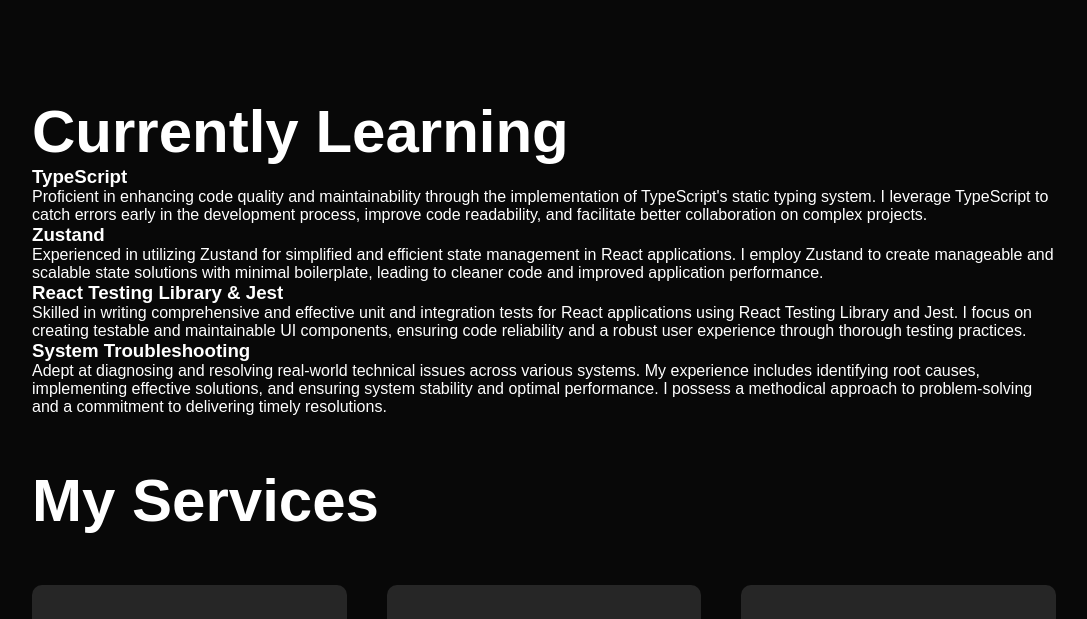
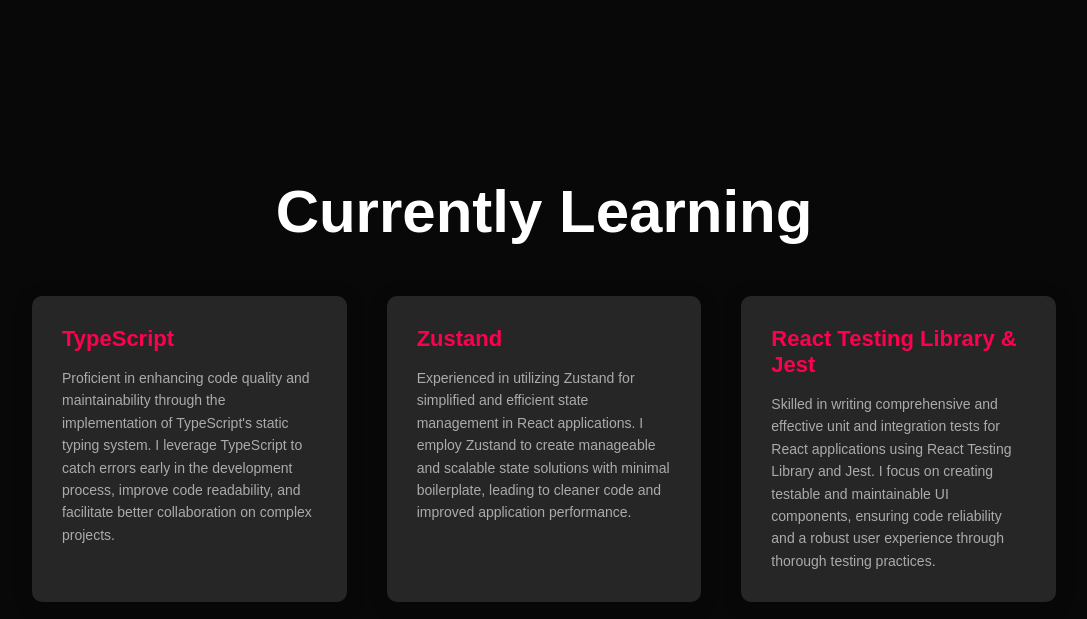
Before and after one commit to dipjee678/2nd-Protfolio, a plain HTML site: page index.html in a window 1280 px wide. Shown: the part 1371-1990 px from the top of the page, without its empty margins (96-1183 px from the left). Drawn offline with Linux system fonts and the light colour scheme.

Commit message:
Update style.css

```diff
--- a/style.css
+++ b/style.css
@@ -187,6 +187,57 @@ nav ul li a:hover::after{
     background: #ff004f;
     transform: translateY(-10px);
 }
+/* ----------- Currently Learning Section ----------- */
+#learning {
+    padding: 80px 0;
+    color: #fff;
+}
+
+#learning .sub-title {
+    font-size: 60px;
+    font-weight: 600;
+    text-align: center;
+    color: #fff;
+}
+
+.learning-items {
+    display: grid;
+    grid-template-columns: repeat(auto-fit, minmax(250px, 1fr));
+    grid-gap: 40px;
+    margin-top: 50px;
+
+}
+
+.learning-item {
+    background: #262626;
+    padding: 30px;
+    border-radius: 10px;
+    transition: background 0.5s, transform 0.5s;
+    box-shadow: 0 4px 20px rgba(0,0,0,0.2);
+}
+
+.learning-item h3 {
+    font-size: 22px;
+    color: #ff004f;
+    margin-bottom: 15px;
+}
+
+.learning-item p {
+    font-size: 14px;
+    color: #ababab;
+    line-height: 1.6;
+}
+
+.learning-item:hover {
+    background: #ff004f;
+    transform: translateY(-10px);
+}
+
+.learning-item:hover h3,
+.learning-item:hover p {
+    color: #fff;
+}
+
 /* -- ------------------Portfolio----------------- -- */
 #portfolio{
     padding: 50px 0;
```
